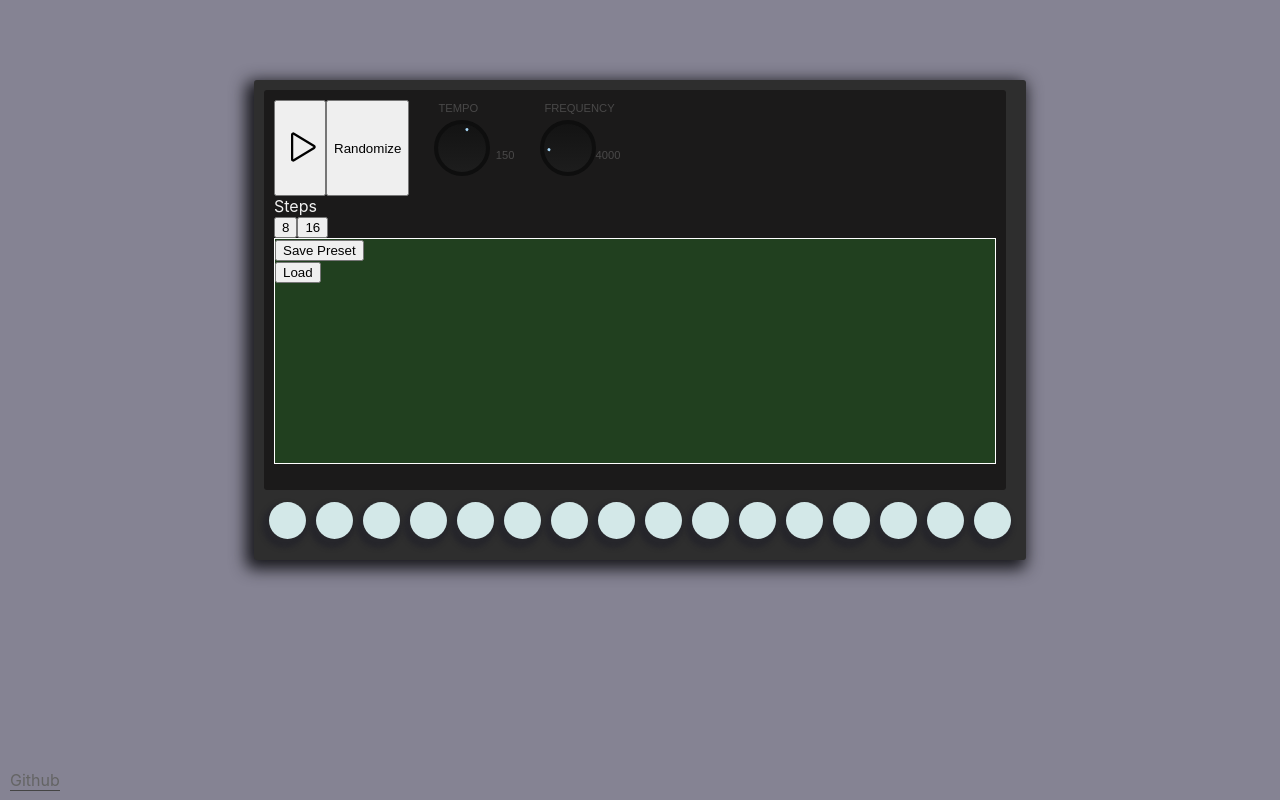
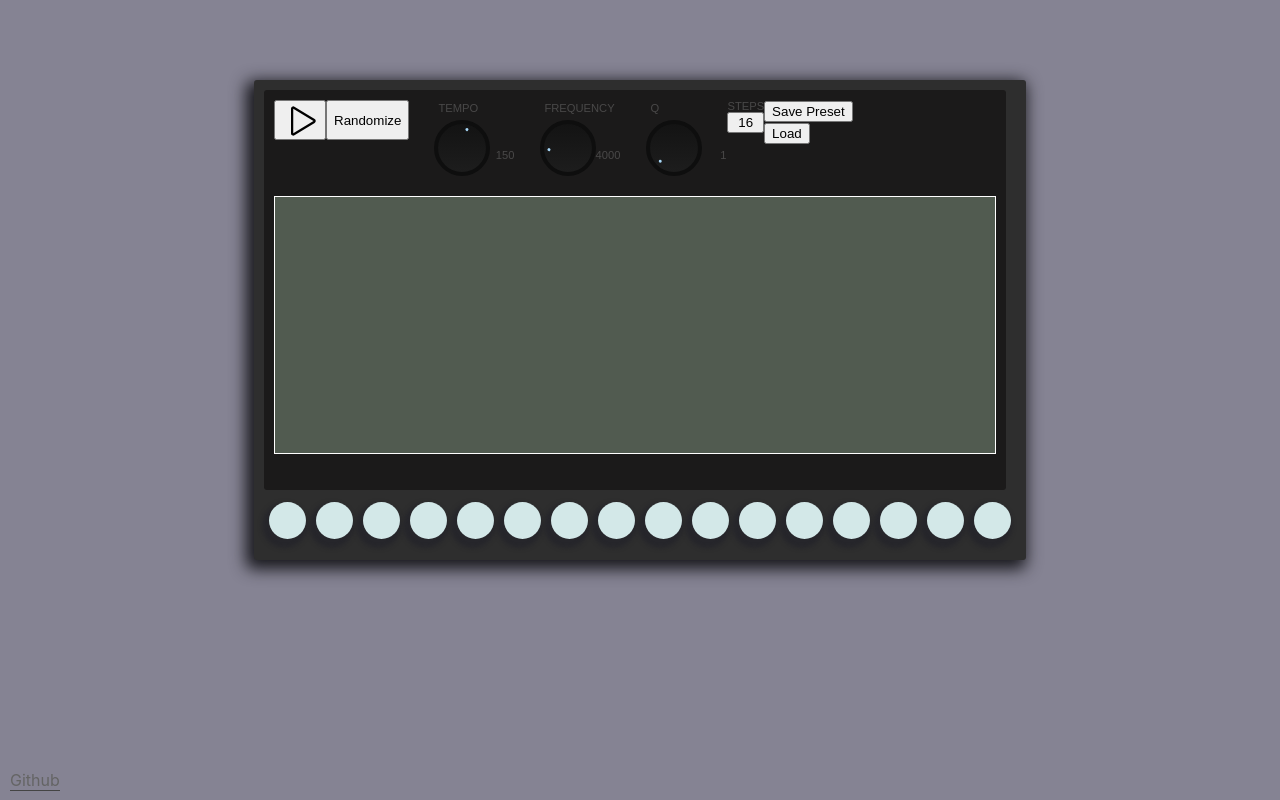
Before and after one commit to Loxphordex/Memoryfield, a React (Create React App) app: page / in a window 1280 px wide. Both pictures are taken after a click on the button "Start". Built offline with nearby package versions, Linux system fonts and the light colour scheme.

Commit message:
q knob, pixel font, custom dropdown

```diff
--- a/src/components/ControlPanel/ControlPanel.js
+++ b/src/components/ControlPanel/ControlPanel.js
@@ -8,6 +8,7 @@ import WaveControls from './WaveControls'
 import FilterControls from './FilterControls'
 import SampleSelect from './SampleSelect'
 import '../../styles/controlPanelStyles/DisplayPanel.css'
+import '../../styles/controlPanelStyles/GeneralStyles.css'
 
 export default function ControlPanel({
   displayedBpm,
@@ -16,6 +17,7 @@ export default function ControlPanel({
   randomize,
   calculateBpm,
   nodes,
+  nodeSequenceLength,
   setNodeSequenceLength,
   setNodes,
   nodeEditor,
@@ -128,6 +130,12 @@ export default function ControlPanel({
     }
   }
 
+  function updateFilterQ(e) {
+    if (e) {
+      filter.Q.value = e
+    }
+  }
+
   if (ctx) {
     return (
       <section className='control-panel'>
@@ -138,8 +146,15 @@ export default function ControlPanel({
           randomize={randomize}
           calculateBpm={calculateBpm}
           displayedBpm={displayedBpm}
+          nodeSequenceLength={nodeSequenceLength}
           setSequenceAndNodeStatus={setSequenceAndNodeStatus}
           updateFilterFrequency={updateFilterFrequency}
+          updateFilterQ={updateFilterQ}
+          nodes={nodes}
+          toggleDefaultKeys={toggleDefaultKeys}
+          presets={presets}
+          setPresets={setPresets}
+          setNodes={setNodes}
         />
         <div className='selected-node-control-display'>
           {/* <NoteControls
@@ -161,13 +176,6 @@ export default function ControlPanel({
           {/* <FilterControls
             updateFilterFrequency={updateFilterFrequency}
           /> */}
-          <Presets
-            nodes={nodes}
-            toggleDefaultKeys={toggleDefaultKeys}
-            presets={presets}
-            setPresets={setPresets}
-            setNodes={setNodes}
-          />
         </div>
       </section>
     )
--- a/src/components/ControlPanel/MainPanel.js
+++ b/src/components/ControlPanel/MainPanel.js
@@ -1,5 +1,7 @@
-import React from 'react'
+import React, { useState } from 'react'
 import Knob from '../Knob/knob'
+import Dropdown from '../Dropdown/Dropdown'
+import Presets from '../Presets/Presets'
 import '../../styles/components/MainPanel.css'
 import { Play, Stop } from 'phosphor-react'
 
@@ -10,20 +12,45 @@ export default function MainPanel({
   randomize,
   calculateBpm,
   displayedBpm,
+  nodeSequenceLength,
   setSequenceAndNodeStatus,
-  updateFilterFrequency
+  updateFilterFrequency,
+  updateFilterQ,
+  nodes,
+  toggleDefaultKeys,
+  presets,
+  setPresets,
+  setNodes
 }) {
+
+  const [stepToggle, setStepToggle] = useState(false)
+
+  function steps() {
+    if (stepToggle) {
+      const stepOptions = [8, 9, 10, 11, 12, 13, 14, 15, 16]
+      return stepOptions.map((i) => {
+        return <li
+          key={`step-option-${i}`}
+          className='custom-dropdown-option'
+          onClick={() => setSequenceAndCloseToggle(i)}
+          >{i}
+        </li>
+      })
+    }
+
+    return <></>
+  }
+
+  function setSequenceAndCloseToggle(seq) {
+    setSequenceAndNodeStatus(seq)
+    setStepToggle(false)
+  }
+
   return (
     <div className='global-controls'>
-      {!isPlaying && <button onClick={() => playSequence()}><Play size={36} /></button>}
-      {isPlaying && <button onClick={() => play(false)}><Stop size={36} /></button>}
-      <button onClick={() => randomize()}>Randomize</button>
-
-      {/* <div className='bpm-controls-container'>
-        <label htmlFor="speed">{`${displayedBpm} BPM`}</label>
-        <input type="range" id="speed" name="speed" min={1} max={400} defaultValue={150}
-          onChange={(e) => calculateBpm(e.target.value)} />
-      </div> */}
+      {!isPlaying && <button className='control-button' onClick={() => playSequence()}><Play size={36} /></button>}
+      {isPlaying && <button className='control-button' onClick={() => play(false)}><Stop size={36} /></button>}
+      <button className='control-button' onClick={() => randomize()}>Randomize</button>
 
       <div className='bmp-knob-container'>
         <Knob
@@ -43,13 +70,41 @@ export default function MainPanel({
         />
       </div>
 
-      <label htmlFor="sequence-length-container" className="sequence-length-container-label">Steps</label>
-      <div className="sequence-length-container">
-        <button id="sequenceLength8" name="sequenceLength8"
-          onClick={() => setSequenceAndNodeStatus(8)}>8</button>
-        <button id="sequenceLength16" name="sequenceLength16"
-          onClick={() => setSequenceAndNodeStatus(16)}>16</button>
+      <div className='global-q-container'>
+        <Knob
+          units='q'
+          defaultValue={1}
+          maxValue={35}
+          valueCallback={updateFilterQ}
+        />
       </div>
+
+      {/* <div className='sequence-length-container'>
+        <label htmlFor='steps-dropdown' className='global-label sequence-length-container-label'>Steps</label>
+        <button className='steps-dropdown' id='steps-dropdown' onClick={() => setStepToggle(!stepToggle)}>{nodeSequenceLength}</button>
+        <div className='custom-drop-down-container'>
+          <ul className='steps-dropdown-content custom-drop-down'>
+            {steps()}
+          </ul>
+        </div>
+      </div> */}
+
+      <Dropdown
+        menuLabel='Steps'
+        dropdownId='steps-dropdown'
+        toggle={stepToggle}
+        setToggle={setStepToggle}
+        buttonContent={nodeSequenceLength}
+        createMenuContent={steps}
+      />
+
+      <Presets
+        nodes={nodes}
+        toggleDefaultKeys={toggleDefaultKeys}
+        presets={presets}
+        setPresets={setPresets}
+        setNodes={setNodes}
+      />
     </div>
   )
 }
--- /dev/null
+++ b/src/components/Dropdown/Dropdown.js
@@ -0,0 +1,42 @@
+import React from 'react'
+import '../../styles/Dropdown.css'
+
+export default function CustomDropDown({
+  menuLabel,
+  dropdownId,
+  toggle,
+  setToggle,
+  buttonContent,
+  createMenuContent
+}) {
+
+  function handleClick() {
+    if (!toggle) {
+      setToggle(true)
+      window.onclick = function(e) {
+        if (!e.target.matches('.dropdown-button')) {
+          setToggle(false)
+        }
+      }
+    }
+
+    else {
+      window.onclick = null
+      setToggle(false)
+    }
+  }
+
+  return (
+    <div className='custom-dropdown-container'>
+      <label htmlFor={dropdownId} className='global-label dropdown-label'>{menuLabel}</label>
+      <button className='dropdown-button' id={dropdownId} onClick={handleClick}>{buttonContent}</button>
+      <div className='custom-dropdown-container'>
+        {toggle &&
+          <ul className='custom-dropdown'>
+            {createMenuContent()}
+          </ul>
+        }
+      </div>
+    </div>
+  )
+}
--- /dev/null
+++ b/src/styles/Dropdown.css
@@ -0,0 +1,29 @@
+.custom-dropdown-container {
+  position: relative;
+  display: flex;
+  flex-flow: column;
+}
+
+.custom-dropdown {
+  padding-left: 0;
+  position: absolute;
+  top: -90px;
+  right: -10px;
+  background-color: rgb(211 232 232);
+  border-radius: 3px;
+  color: rgb(46, 46, 46);
+  box-shadow: -4px 5px 14px -5px rgb(24 24 29);
+  min-width: 0;
+}
+
+.custom-dropdown-option {
+  list-style: none;
+  cursor: default;
+  text-align: center;
+  padding: 2px 4px;
+  border-radius: 3px;
+}
+
+.custom-dropdown-option:hover {
+  background-color: rgb(162, 181, 181);
+}
--- a/src/styles/components/MainPanel.css
+++ b/src/styles/components/MainPanel.css
@@ -1,6 +1,5 @@
 .global-controls {
   display: flex;
-  flex-flow: wrap;
   width: 100%;
 }
 
@@ -15,6 +14,11 @@
   justify-content: center;
 }
 
-.sequence-length-container-label {
-  width: 100%;
+.control-button {
+  max-height: 40px;
 }
+
+.sequence-length-container {
+  display: flex;
+  flex-flow: column;
+}
--- a/src/styles/container.css
+++ b/src/styles/container.css
@@ -4,7 +4,6 @@
     background-color: rgb(46, 46, 46);
     border-radius: 3px;
     max-width: 2000px;
-    min-width: 750px;
     box-shadow: -4px 5px 16px 4px rgb(24 24 29);
 }
 
--- a/src/styles/controlPanelStyles/DisplayPanel.css
+++ b/src/styles/controlPanelStyles/DisplayPanel.css
@@ -1,6 +1,38 @@
+@font-face {
+  font-family: 'EightBitDragon-anqx';
+  src: local('EightBitDragon-anqx'), url(../../fonts/EightBitDragon-anqx.ttf) format('truetype');
+}
+
+@font-face {
+  font-family: 'AncientModernTales-a7Po';
+  src: local('AncientModernTales-a7Po'), url(../../fonts/AncientModernTales-a7Po.ttf) format('truetype');
+}
+
 .selected-node-control-display {
+  font-family: 'EightBitDragon-anqx';
+  font-size: 0.7em;
+  box-sizing: border-box;
   border: 1px solid white;
-  background-color: rgb(33, 64, 31);
-  min-height: 14em;
-  max-height: 14em;
+  background-color: rgb(81, 91, 80);
+  min-height: 23em;
+  max-height: 23em;
+  padding: 10px;
 }
+
+.sample-list {
+  padding-left: 0;
+  list-style: none;
+  display: flex;
+  flex-flow: wrap;
+  justify-content: space-between;
+}
+
+.sample-selection {
+  border: 1px solid white;
+  display: flex;
+  align-items: center;
+  justify-content: center;
+  min-width: 80px;
+  min-height: 80px;
+  cursor: default;
+}
--- /dev/null
+++ b/src/styles/controlPanelStyles/GeneralStyles.css
@@ -0,0 +1,9 @@
+.global-label {
+  font-family: "Varela Round", sans-serif;
+  color: rgba(255, 255, 255, 0.4);
+  text-transform: uppercase;
+  -webkit-font-smoothing: antialiased;
+  font-size: 70%;
+  opacity: 0.5;
+  pointer-events: none;
+}
```
Also changed, not shown: src/fonts/AncientModernTales-a7Po.ttf (added), src/fonts/EightBitDragon-anqx.ttf (added).
